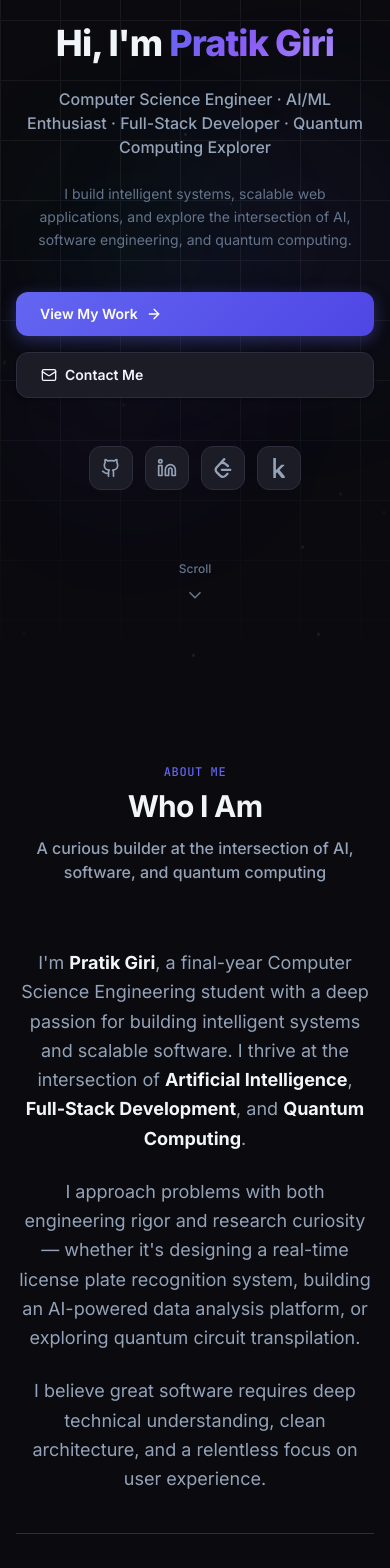
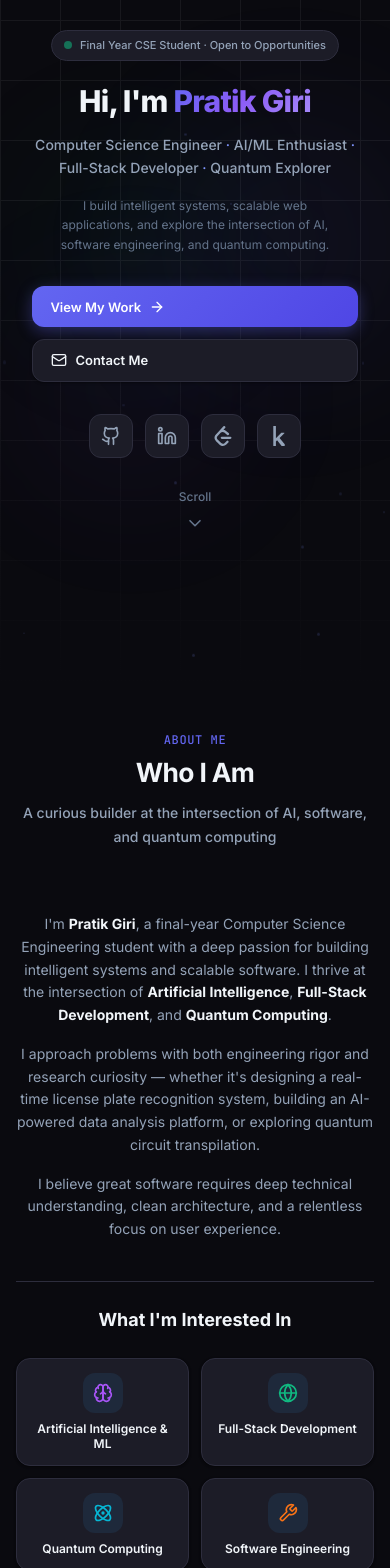
Before and after one commit to pratikadamas/pratik.dev, a React (Vite) app: page / in a window 390 px wide. Shown: the part 160-1728 px from the top of the page. Built offline with nearby package versions, Linux system fonts and the light colour scheme.

Commit message:
mobile view

```diff
--- a/src/components/About.jsx
+++ b/src/components/About.jsx
@@ -44,7 +44,7 @@ export default function About() {
           <div className="max-w-4xl mx-auto mb-16">
             <motion.div variants={itemVariants} className="space-y-10">
               {/* Bio */}
-              <div className="space-y-6 text-center sm:text-left text-lg">
+              <div className="space-y-4 sm:space-y-6 text-center sm:text-left text-sm sm:text-base lg:text-lg">
                 <p className="leading-relaxed" style={{ color: 'var(--text-secondary)' }}>
                   I'm <strong style={{ color: 'var(--text-primary)' }}>Pratik Giri</strong>, a final-year Computer Science Engineering student
                   with a deep passion for building intelligent systems and scalable software. I thrive at the
@@ -64,21 +64,21 @@ export default function About() {
               </div>
 
               {/* Interests */}
-              <div className="pt-8 border-t" style={{ borderColor: 'var(--border)' }}>
-                <h3 className="text-center sm:text-left text-xl font-bold mb-8" style={{ color: 'var(--text-primary)' }}>What I'm Interested In</h3>
-                <div className="grid grid-cols-1 sm:grid-cols-2 lg:grid-cols-4 gap-4">
+              <div className="pt-6 sm:pt-8 border-t" style={{ borderColor: 'var(--border)' }}>
+                <h3 className="text-center sm:text-left text-lg sm:text-xl font-bold mb-6 sm:mb-8" style={{ color: 'var(--text-primary)' }}>What I'm Interested In</h3>
+                <div className="grid grid-cols-2 lg:grid-cols-4 gap-3 sm:gap-4">
                   {interests.map((interest) => {
                     const Icon = interest.icon;
                     return (
                       <motion.div
                         key={interest.label}
                         whileHover={{ scale: 1.05, y: -4 }}
-                        className="card p-5 flex flex-col items-center text-center gap-4 cursor-default group transition-all duration-300"
+                        className="card p-3.5 sm:p-5 flex flex-col items-center text-center gap-2 sm:gap-4 cursor-default group transition-all duration-300"
                       >
-                        <div className="w-12 h-12 rounded-xl flex items-center justify-center bg-slate-100 dark:bg-slate-800 group-hover:scale-110 transition-transform">
-                          <Icon className={`w-6 h-6 ${interest.color}`} aria-hidden="true" />
+                        <div className="w-10 h-10 sm:w-12 sm:h-12 rounded-xl flex items-center justify-center bg-slate-100 dark:bg-slate-800 group-hover:scale-110 transition-transform">
+                          <Icon className={`w-5 h-5 sm:w-6 sm:h-6 ${interest.color}`} aria-hidden="true" />
                         </div>
-                        <span className="text-sm font-semibold" style={{ color: 'var(--text-primary)' }}>{interest.label}</span>
+                        <span className="text-xs sm:text-sm font-semibold leading-tight" style={{ color: 'var(--text-primary)' }}>{interest.label}</span>
                       </motion.div>
                     );
                   })}
--- a/src/components/Contact.jsx
+++ b/src/components/Contact.jsx
@@ -87,19 +87,19 @@ export default function Contact() {
           transition={{ duration: 0.6 }}
         >
           {/* Header */}
-          <div className="text-center mb-12">
-            <p className="text-xs font-mono font-medium text-primary-500 mb-3 tracking-wider uppercase">Get In Touch</p>
-            <h2 id="contact-heading" className="text-4xl sm:text-5xl font-extrabold tracking-tight leading-tight mb-4">
+          <div className="text-center mb-8 sm:mb-12">
+            <p className="text-xs font-mono font-medium text-primary-500 mb-2 sm:mb-3 tracking-wider uppercase">Get In Touch</p>
+            <h2 id="contact-heading" className="text-3xl sm:text-4xl lg:text-5xl font-extrabold tracking-tight leading-tight mb-3 sm:mb-4">
               <span style={{ color: 'var(--text-primary)' }}>Let's Build</span>
               <br />
               <span className="gradient-text">Something Together</span>
             </h2>
-            <p className="text-sm sm:text-base max-w-lg mx-auto leading-relaxed" style={{ color: 'var(--text-secondary)' }}>
+            <p className="text-xs sm:text-base max-w-lg mx-auto leading-relaxed px-4" style={{ color: 'var(--text-secondary)' }}>
               Have a project idea, internship opportunity, research collaboration, or just want to talk tech? Feel free to reach out.
             </p>
           </div>
 
-          <div className="grid lg:grid-cols-2 gap-12 items-start">
+          <div className="grid grid-cols-1 lg:grid-cols-2 gap-8 lg:gap-12 items-start">
             {/* Left: Contact info + Social media */}
             <motion.div
               initial={{ opacity: 0, x: -20 }}
--- a/src/components/Hero.jsx
+++ b/src/components/Hero.jsx
@@ -137,24 +137,24 @@ export default function Hero() {
         className="section-container relative z-10 text-center pt-24 pb-16"
       >
         {/* Status badge */}
-        <motion.div variants={itemVariants} className="flex justify-center mb-8">
+        <motion.div variants={itemVariants} className="flex justify-center mb-6 sm:mb-8">
           <div
-            className="inline-flex items-center gap-2 px-4 py-2 rounded-full text-xs font-medium border"
+            className="inline-flex items-center gap-2 px-3 sm:px-4 py-1.5 sm:py-2 rounded-full text-[11px] sm:text-xs font-medium border max-w-[90vw] text-center"
             style={{
               background: 'var(--bg-card)',
               border: '1px solid var(--border)',
               color: 'var(--text-secondary)',
             }}
           >
-            <span className="w-2 h-2 rounded-full bg-accent-500 animate-pulse" />
-            Final Year CSE Student · Open to Opportunities
+            <span className="w-2 h-2 rounded-full bg-accent-500 animate-pulse flex-shrink-0" />
+            <span className="truncate sm:whitespace-normal">Final Year CSE Student · Open to Opportunities</span>
           </div>
         </motion.div>
 
         {/* Main heading */}
         <motion.h1
           variants={itemVariants}
-          className="text-4xl sm:text-6xl lg:text-7xl font-extrabold tracking-tight leading-[1.08] text-balance mb-6"
+          className="text-3xl sm:text-5xl lg:text-7xl font-extrabold tracking-tight leading-[1.12] sm:leading-[1.08] text-balance mb-4 sm:mb-6"
         >
           <span style={{ color: 'var(--text-primary)' }}>Hi, I'm </span>
           <span className="gradient-text">Pratik Giri</span>
@@ -163,16 +163,16 @@ export default function Hero() {
         {/* Subtitle */}
         <motion.p
           variants={itemVariants}
-          className="text-base sm:text-lg lg:text-xl font-medium mb-6 max-w-2xl mx-auto"
+          className="text-sm sm:text-base lg:text-xl font-medium mb-4 sm:mb-6 max-w-2xl mx-auto px-2 leading-relaxed"
           style={{ color: 'var(--text-secondary)' }}
         >
-          Computer Science Engineer&nbsp;·&nbsp;AI/ML Enthusiast&nbsp;·&nbsp;Full-Stack Developer&nbsp;·&nbsp;Quantum Computing Explorer
+          Computer Science Engineer <span className="text-primary-400">·</span> AI/ML Enthusiast <span className="text-primary-400">·</span> Full-Stack Developer <span className="text-primary-400">·</span> Quantum Explorer
         </motion.p>
 
         {/* Description */}
         <motion.p
           variants={itemVariants}
-          className="text-sm sm:text-base max-w-xl mx-auto mb-10 leading-relaxed text-balance"
+          className="text-xs sm:text-sm lg:text-base max-w-xl mx-auto mb-8 sm:mb-10 leading-relaxed text-balance px-4"
           style={{ color: 'var(--text-tertiary)' }}
         >
           I build intelligent systems, scalable web applications, and explore the intersection of
@@ -182,7 +182,7 @@ export default function Hero() {
         {/* CTA Buttons */}
         <motion.div
           variants={itemVariants}
-          className="flex flex-col sm:flex-row items-center justify-center gap-4 mb-12"
+          className="flex flex-col sm:flex-row items-center justify-center gap-3 sm:gap-4 mb-8 sm:mb-12 px-4 w-full max-w-sm sm:max-w-none mx-auto"
         >
           <motion.button
             onClick={() => handleScroll('projects')}
@@ -236,7 +236,7 @@ export default function Hero() {
           initial={{ opacity: 0 }}
           animate={{ opacity: 1 }}
           transition={{ delay: 1.5 }}
-          className="mt-16 flex justify-center"
+          className="mt-6 sm:mt-16 flex justify-center"
         >
           <motion.button
             onClick={() => handleScroll('about')}
--- a/src/components/Projects.jsx
+++ b/src/components/Projects.jsx
@@ -186,11 +186,11 @@ export default function Projects() {
             initial={{ opacity: 0, x: 60 }}
             animate={inView ? { opacity: 1, x: 0 } : {}}
             transition={{ duration: 0.6, ease: [0.25, 1, 0.5, 1] }}
-            className="text-center mb-12"
+            className="text-center mb-8 sm:mb-12"
           >
             <p className="text-xs font-mono font-medium text-primary-500 mb-2 tracking-wider uppercase">Projects</p>
             <h2 id="projects-heading" className="section-title">Things I've Built</h2>
-            <p className="section-subtitle mt-3 max-w-lg mx-auto">
+            <p className="section-subtitle mt-2 sm:mt-3 max-w-lg mx-auto">
               Real-world projects spanning AI/ML, full-stack development, and quantum computing
             </p>
           </motion.div>
@@ -200,7 +200,7 @@ export default function Projects() {
             initial={{ opacity: 0, x: -60 }}
             animate={inView ? { opacity: 1, x: 0 } : {}}
             transition={{ duration: 0.6, delay: 0.15, ease: [0.25, 1, 0.5, 1] }}
-            className="flex flex-wrap items-center justify-center gap-2 mb-10"
+            className="flex flex-wrap items-center justify-center gap-1.5 sm:gap-2 mb-8 sm:mb-10"
             role="tablist"
             aria-label="Filter projects by category"
           >
@@ -211,7 +211,7 @@ export default function Projects() {
                 whileTap={{ scale: 0.95 }}
                 role="tab"
                 aria-selected={activeCategory === cat.id}
-                className={`px-5 py-2 rounded-xl text-xs font-semibold transition-all duration-200 ${
+                className={`px-3.5 py-1.5 sm:px-5 sm:py-2 rounded-xl text-[11px] sm:text-xs font-semibold transition-all duration-200 ${
                   activeCategory === cat.id
                     ? 'bg-primary-500 text-white shadow-md shadow-primary-500/25'
                     : 'hover:text-primary-500 hover:border-primary-500/50'
@@ -228,7 +228,7 @@ export default function Projects() {
           </motion.div>
 
           {/* Projects Grid */}
-          <motion.div layout className="grid sm:grid-cols-2 lg:grid-cols-3 gap-6">
+          <motion.div layout className="grid grid-cols-1 sm:grid-cols-2 lg:grid-cols-3 gap-4 sm:gap-6">
             <AnimatePresence mode="popLayout">
               {filtered.map((project, index) => (
                 <ProjectCard key={project.id} project={project} index={index} inView={inView} />
--- a/src/components/ScrollToTop.jsx
+++ b/src/components/ScrollToTop.jsx
@@ -53,10 +53,10 @@ export default function ScrollToTop() {
             whileHover={{ scale: 1.1 }}
             whileTap={{ scale: 0.95 }}
             aria-label="Scroll to top"
-            className="fixed bottom-6 right-6 z-50 p-2 rounded-full glass bg-white/80 dark:bg-[#16161e]/90 shadow-xl border border-slate-200/50 dark:border-slate-700/50 flex items-center justify-center text-slate-700 dark:text-slate-200 hover:text-indigo-500 dark:hover:text-indigo-400 transition-colors"
+            className="fixed bottom-4 right-4 sm:bottom-6 sm:right-6 z-40 p-1.5 sm:p-2 rounded-full glass bg-white/80 dark:bg-[#16161e]/90 shadow-xl border border-slate-200/50 dark:border-slate-700/50 flex items-center justify-center text-slate-700 dark:text-slate-200 hover:text-indigo-500 dark:hover:text-indigo-400 transition-colors"
           >
             {/* SVG Progress Circle */}
-            <svg className="w-10 h-10 -rotate-90" viewBox="0 0 44 44">
+            <svg className="w-8 h-8 sm:w-10 sm:h-10 -rotate-90" viewBox="0 0 44 44">
               <circle
                 cx="22"
                 cy="22"
@@ -77,7 +77,7 @@ export default function ScrollToTop() {
                 strokeLinecap="round"
               />
             </svg>
-            <ArrowUp className="w-4 h-4 absolute stroke-[2.5]" />
+            <ArrowUp className="w-3.5 h-3.5 sm:w-4 sm:h-4 absolute stroke-[2.5]" />
           </motion.button>
         )}
       </AnimatePresence>
--- a/src/components/TechStack.jsx
+++ b/src/components/TechStack.jsx
@@ -35,7 +35,7 @@ function TechCard({ tech, index, inView }) {
         ease: [0.25, 1, 0.5, 1],
       }}
       whileHover={{ y: -6, scale: 1.05 }}
-      className="group flex flex-col items-center gap-2.5 p-4 rounded-xl cursor-default transition-all duration-300"
+      className="group flex flex-col items-center gap-1.5 sm:gap-2.5 p-2.5 sm:p-4 rounded-xl cursor-default transition-all duration-300"
       style={{
         background: 'var(--bg-card)',
         border: '1px solid var(--border)',
@@ -43,33 +43,33 @@ function TechCard({ tech, index, inView }) {
     >
       {/* Icon */}
       <div
-        className="w-11 h-11 flex items-center justify-center rounded-xl transition-all duration-300 group-hover:scale-110"
+        className="w-9 h-9 sm:w-11 sm:h-11 flex items-center justify-center rounded-xl transition-all duration-300 group-hover:scale-110"
         style={{ background: 'var(--bg-tertiary)' }}
       >
         {tech.icon && !imgError ? (
           <img
             src={tech.icon}
             alt={tech.name}
-            className="w-7 h-7 object-contain"
+            className="w-5 h-5 sm:w-7 sm:h-7 object-contain"
             onError={() => setImgError(true)}
             loading="lazy"
           />
         ) : (
-          <span className="text-2xl" role="img" aria-label={tech.name}>
+          <span className="text-xl sm:text-2xl" role="img" aria-label={tech.name}>
             {tech.emoji || '⚡'}
           </span>
         )}
       </div>
 
       {/* Name */}
-      <span className="text-xs font-semibold text-center leading-tight" style={{ color: 'var(--text-primary)' }}>
+      <span className="text-[11px] sm:text-xs font-semibold text-center leading-tight line-clamp-1" style={{ color: 'var(--text-primary)' }}>
         {tech.name}
       </span>
 
       {/* Tag */}
       {tech.tag && (
         <span
-          className="text-[10px] font-medium px-2 py-0.5 rounded-full"
+          className="text-[9px] sm:text-[10px] font-medium px-1.5 sm:px-2 py-0.5 rounded-full"
           style={{
             background: 'rgba(99, 102, 241, 0.08)',
             color: 'var(--accent-primary)',
@@ -133,7 +133,7 @@ export default function TechStack() {
                   whileTap={{ scale: 0.95 }}
                   role="tab"
                   aria-selected={isActive}
-                  className={`inline-flex items-center gap-1.5 px-4 py-2 rounded-xl text-xs font-semibold transition-all duration-200 ${
+                  className={`inline-flex items-center gap-1 sm:gap-1.5 px-3 py-1.5 sm:px-4 sm:py-2 rounded-xl text-[11px] sm:text-xs font-semibold transition-all duration-200 ${
                     isActive
                       ? 'bg-primary-500 text-white shadow-md shadow-primary-500/25'
                       : 'hover:text-primary-500 hover:border-primary-500/50'
@@ -144,7 +144,7 @@ export default function TechStack() {
                     color: 'var(--text-secondary)',
                   } : {}}
                 >
-                  {Icon && <Icon className="w-3.5 h-3.5" aria-hidden="true" />}
+                  {Icon && <Icon className="w-3 h-3 sm:w-3.5 sm:h-3.5" aria-hidden="true" />}
                   {tab.label}
                 </motion.button>
               );
--- a/src/index.css
+++ b/src/index.css
@@ -261,6 +261,70 @@
   background: var(--text-tertiary);
 }
 
+/* ==========================================================================
+   MOBILE RESPONSIVENESS & MEDIA QUERIES
+   ========================================================================== */
+
+/* Prevent iOS auto-zoom on input focus */
+@media screen and (max-width: 768px) {
+  input[type="text"],
+  input[type="email"],
+  input[type="password"],
+  input[type="number"],
+  textarea,
+  select {
+    font-size: 16px !important;
+  }
+
+  .section-padding {
+    padding-top: 3.5rem !important;
+    padding-bottom: 3.5rem !important;
+  }
+
+  .section-container {
+    padding-left: 1rem !important;
+    padding-right: 1rem !important;
+  }
+}
+
+/* Extra small devices (320px - 480px, e.g. iPhone SE, Galaxy, compact phones) */
+@media screen and (max-width: 480px) {
+  .section-padding {
+    padding-top: 3rem !important;
+    padding-bottom: 3rem !important;
+  }
+
+  .section-title {
+    font-size: 1.65rem !important;
+    line-height: 1.25 !important;
+  }
+
+  .section-subtitle {
+    font-size: 0.875rem !important;
+  }
+
+  .card {
+    border-radius: 0.875rem !important;
+  }
+
+  /* Compact buttons on small screens */
+  .btn-primary,
+  .btn-secondary {
+    padding: 0.65rem 1.15rem !important;
+    font-size: 0.8125rem !important;
+  }
+}
+
+/* Touch device ergonomics & safe-area insets (iOS home bar, notch) */
+@supports (padding: env(safe-area-inset-bottom)) {
+  .mobile-safe-bottom {
+    padding-bottom: calc(1rem + env(safe-area-inset-bottom));
+  }
+  .mobile-safe-top {
+    padding-top: calc(1rem + env(safe-area-inset-top));
+  }
+}
+
 /* Reduce motion */
 @media (prefers-reduced-motion: reduce) {
   *,
```
Also changed, not shown: src/components/Certificates.jsx (+31 -63 lines).
